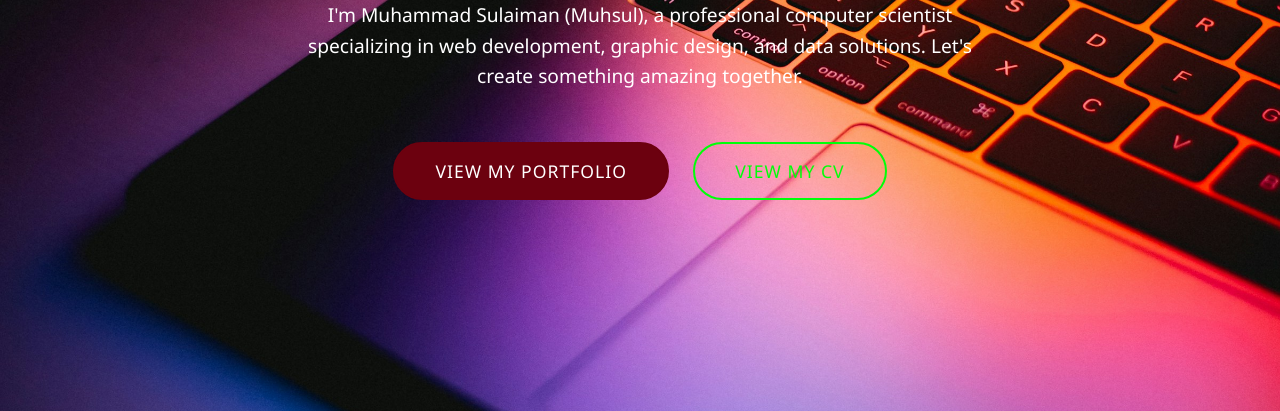
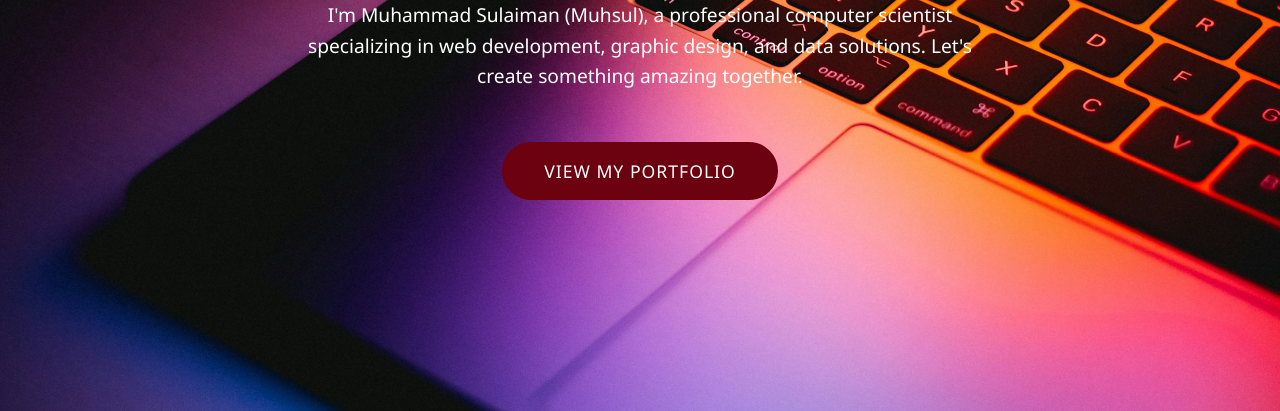
Before and after one commit to MuhsulTech/muhsul-portfolio, a plain HTML site: page index.html in a window 1280 px wide. Shown: the part 389-800 px from the top of the page. Drawn offline with Linux system fonts and the light colour scheme.

Commit message:
Update index.html

```diff
--- a/index.html
+++ b/index.html
@@ -192,7 +192,7 @@
         <p>I'm Muhammad Sulaiman (Muhsul), a professional computer scientist specializing in web development, graphic design, and data solutions. Let's create something amazing together.</p>
         <div class="btn-container">
             <a href="portifolio.html#home" class="btn">View My portfolio</a>
-            <a href="portifolio.html#contact" class="btn btn-outline">View my CV</a>
+
         </div>
     </div>
 
```
